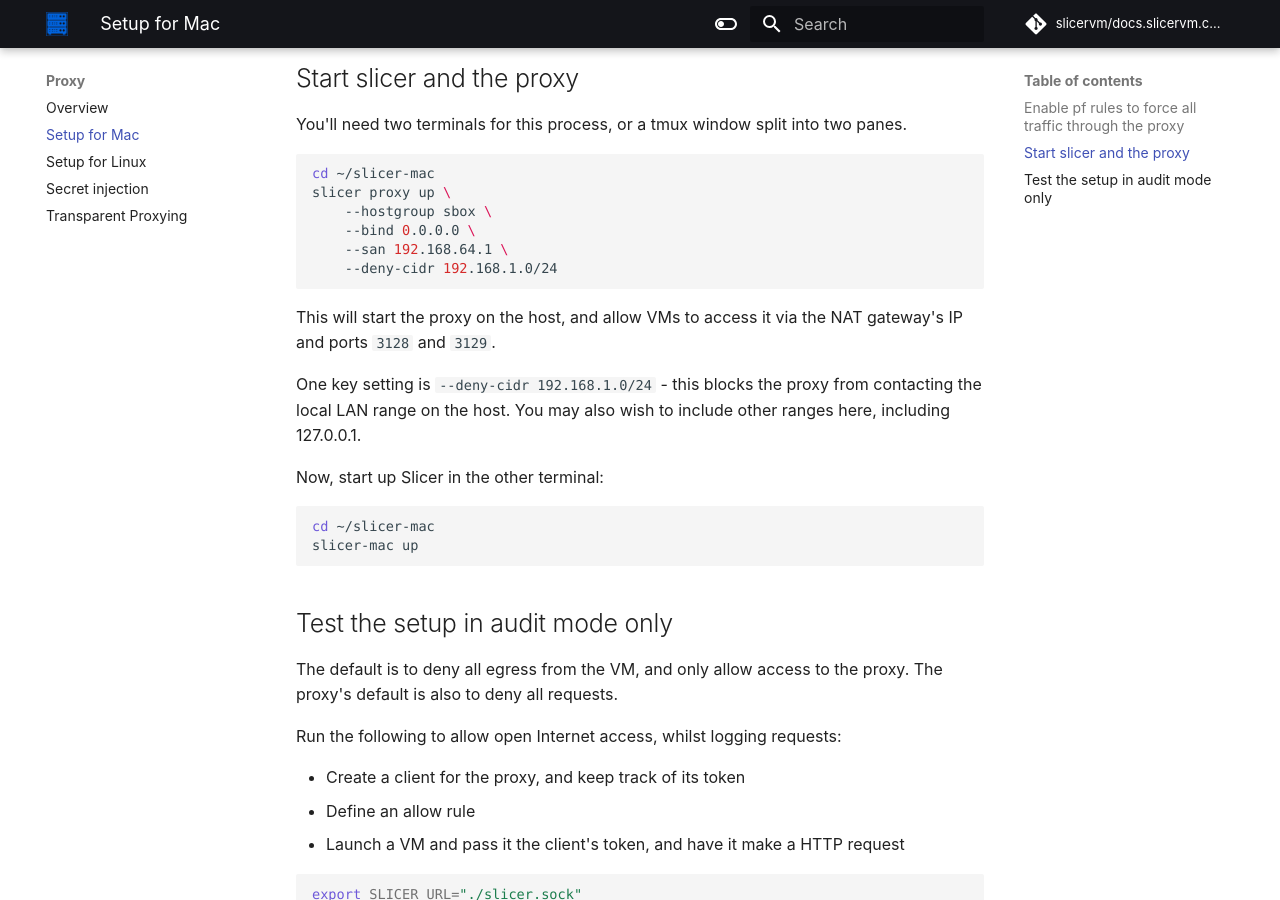
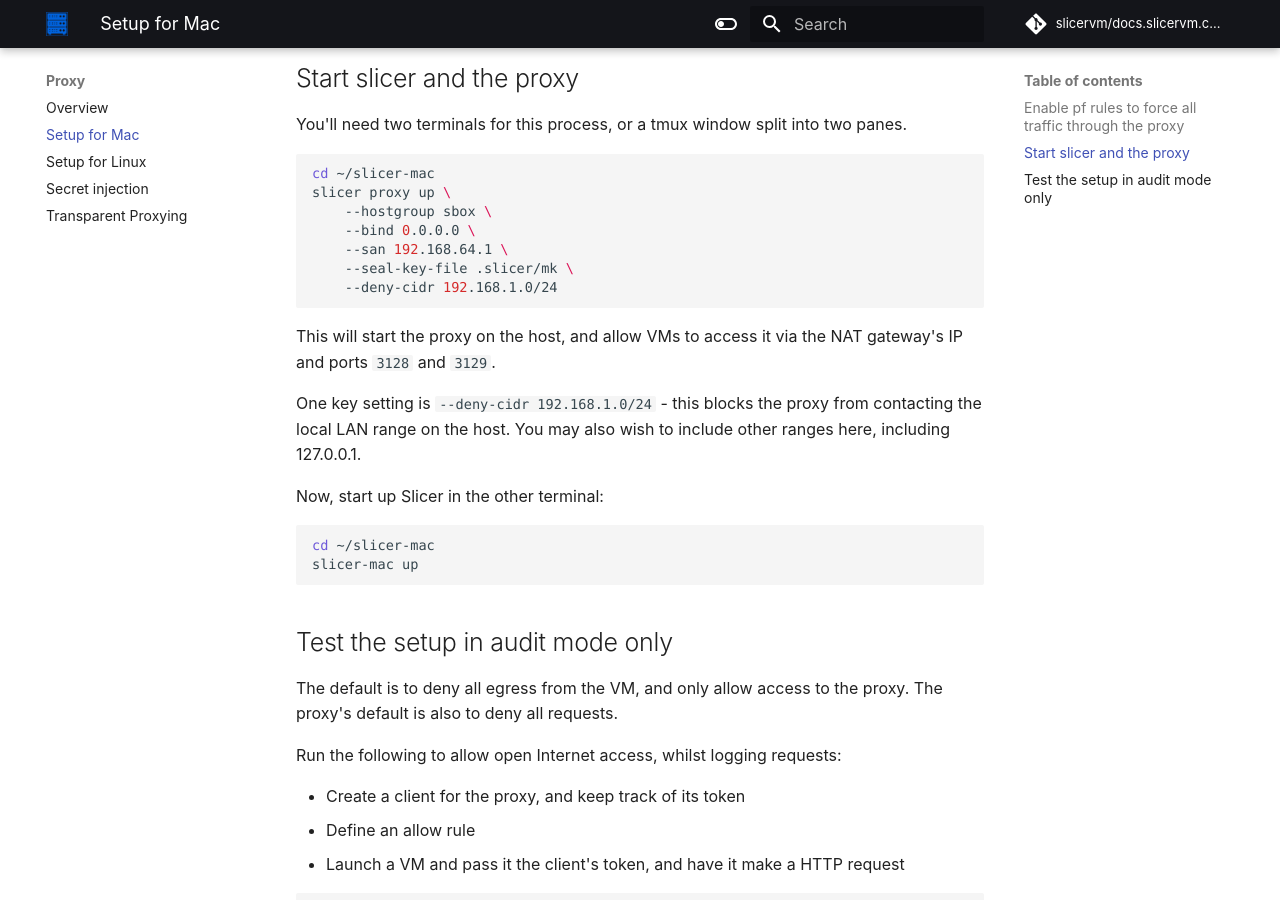
Before and after one commit to slicervm/docs.slicervm.com, an MkDocs documentation site: the page built from docs/proxy/mac.md, in a window 1280 px wide and 900 px high, scrolled down 1547 px. Built offline with MkDocs 1.6.1 and Material for MkDocs 9.7.7, drawn with Linux system fonts in a browser that asks for light colours; some web fonts are replaced; comment, search, counter and statistics services are not loaded.

Commit message:
Add --seal-key-file flag for slicer mac
Signed-off-by: Alex Ellis (OpenFaaS Ltd) <alexellis2@gmail.com>

````diff
--- a/docs/proxy/mac.md
+++ b/docs/proxy/mac.md
@@ -72,6 +72,7 @@
     --hostgroup sbox \
     --bind 0.0.0.0 \
     --san 192.168.64.1 \
+    --seal-key-file .slicer/mk \
     --deny-cidr 192.168.1.0/24
 ```
 
````
